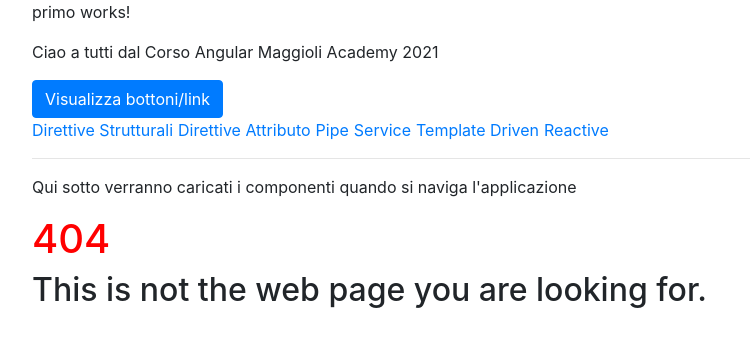
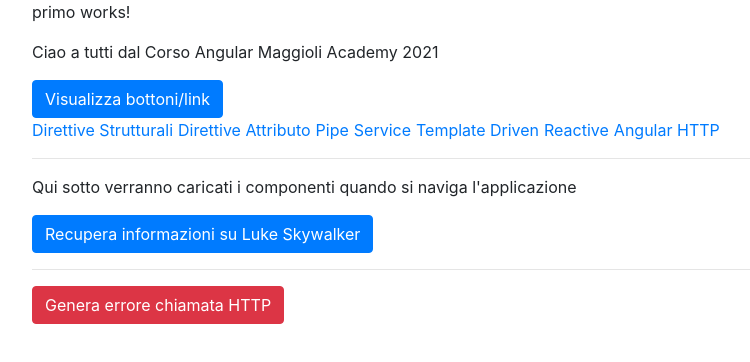
Before and after one commit to MooDySmiles/corso-full-stack-developer-2021, an Angular app: page /angular-http in a window 1280 px wide. Before the commit this address led to /page-not-found. Shown: the top 362 px of the page, without its empty margins (53-803 px from the left). Built offline with nearby package versions, Linux system fonts and the light colour scheme.

Commit message:
Uso di angular HTTP

```diff
--- /dev/null
+++ b/src/app/angular-http/angular-http.component.html
@@ -0,0 +1,20 @@
+<button class="btn btn-primary" (click)="onRecuperaLukeSkywalker()">Recupera informazioni su Luke Skywalker</button>
+
+<div *ngIf="swapiResult">
+  <div>
+    Nome: {{ swapiResult.name }}
+  </div>
+  <div>
+    Swapi result: <pre>{{ swapiResult | json }}</pre>
+  </div>
+</div>
+
+<hr>
+
+<button class="btn btn-danger" (click)="onRecuperaErrore()">Genera errore chiamata HTTP</button>
+
+<div *ngIf="error">
+  <div>
+    Errore: <pre>{{ error | json }}</pre>
+  </div>
+</div>
--- /dev/null
+++ b/src/app/angular-http/angular-http.component.ts
@@ -0,0 +1,43 @@
+import { Component, OnInit } from '@angular/core';
+import { SwapiService } from '../services/swapi.service';
+
+@Component({
+  selector: 'app-angular-http',
+  templateUrl: './angular-http.component.html',
+  styleUrls: ['./angular-http.component.scss']
+})
+export class AngularHttpComponent implements OnInit {
+
+  swapiResult: any;
+
+  error: any;
+
+  constructor(private swapiService: SwapiService) { }
+
+  ngOnInit(): void {
+  }
+
+  onRecuperaLukeSkywalker() {
+    console.warn('onRecuperaLukeSkywalker attivato');
+
+    this.swapiService.getLukeSkywalker().subscribe(
+      (data) => {
+        this.swapiResult = data;
+      },
+      (error) => {
+        this.error = error;
+      }
+    );
+  }
+
+  onRecuperaErrore() {
+    this.swapiService.getLukeSkywalkerError().subscribe(
+      (data) => {
+        this.swapiResult = data;
+      },
+      (error) => {
+        this.error = error;
+      }
+    );
+  }
+}
--- a/src/app/app.component.html
+++ b/src/app/app.component.html
@@ -33,6 +33,7 @@
     <a routerLink="/service">Service</a>
     <a routerLink="/template-driven">Template Driven</a>
     <a routerLink="/reactive">Reactive</a>
+    <a routerLink="/angular-http">Angular HTTP</a>
   </p>
 
   <hr>
--- /dev/null
+++ b/src/app/services/swapi.service.ts
@@ -0,0 +1,20 @@
+import { HttpClient } from '@angular/common/http';
+import { Injectable } from '@angular/core';
+
+@Injectable({
+  providedIn: 'root'
+})
+export class SwapiService {
+
+  constructor(private http: HttpClient) { }
+
+  getLukeSkywalker() {
+    console.info('getLukeSkywalker attivato');
+    return this.http.get('https://swapi.dev/api/people/1/');
+  }
+
+  getLukeSkywalkerError() {
+    console.info('getLukeSkywalker attivato');
+    return this.http.get('https://swapi.dev/api/people/1/jabba');
+  }
+}
```
Also changed, not shown: src/app/app.module.ts (+8 -0 lines), src/app/angular-http/angular-http.component.scss (added), 2 other files (tests, documents, lock files or other folders).
